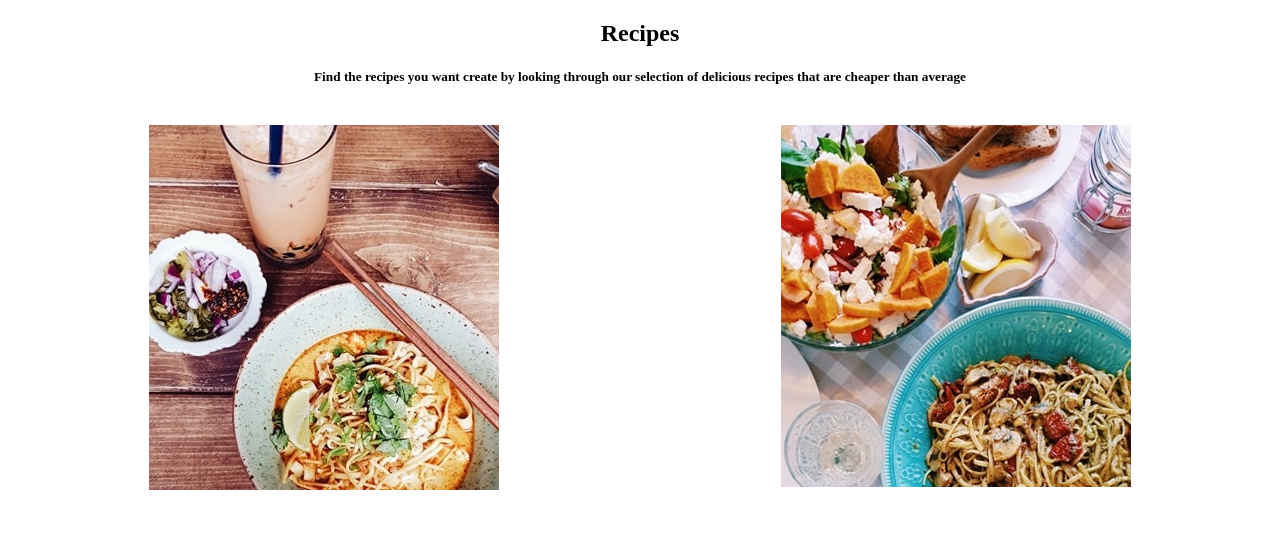
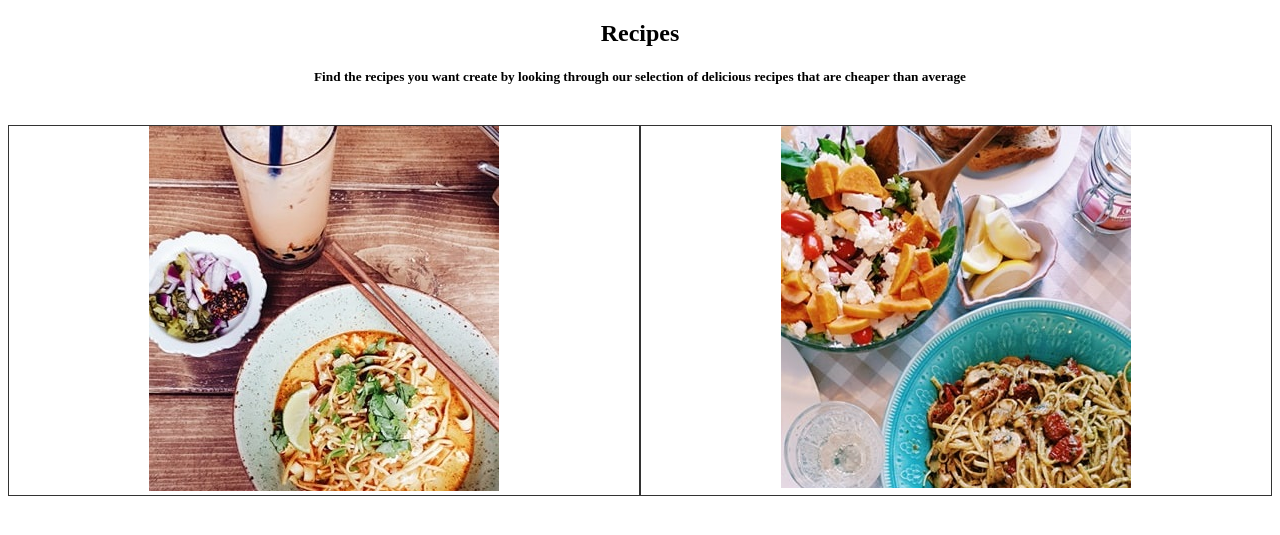
Before and after one commit to ThanitaSongvilay/del-hors-project, a PHP site: page /assets/Pages/Recipes.html in a window 1280 px wide. Shown: the top 535 px of the page. Run offline with PHP 8.4, Linux system fonts and the light colour scheme.

Commit message:
Update styles.css

```diff
--- a/Deláhors-Projekt/assets/css/styles.css
+++ b/Deláhors-Projekt/assets/css/styles.css
@@ -136,5 +136,6 @@ grid-gap: 5px 5px;
 
 .grid-item{
   object-position:100% 100% ;
-  border: 1px rgba(0, 0, 0, 0.8);
+  border: 1px solid rgba(0, 0, 0, 0.8);
+  border-image-outset: 0px;
 }
```
